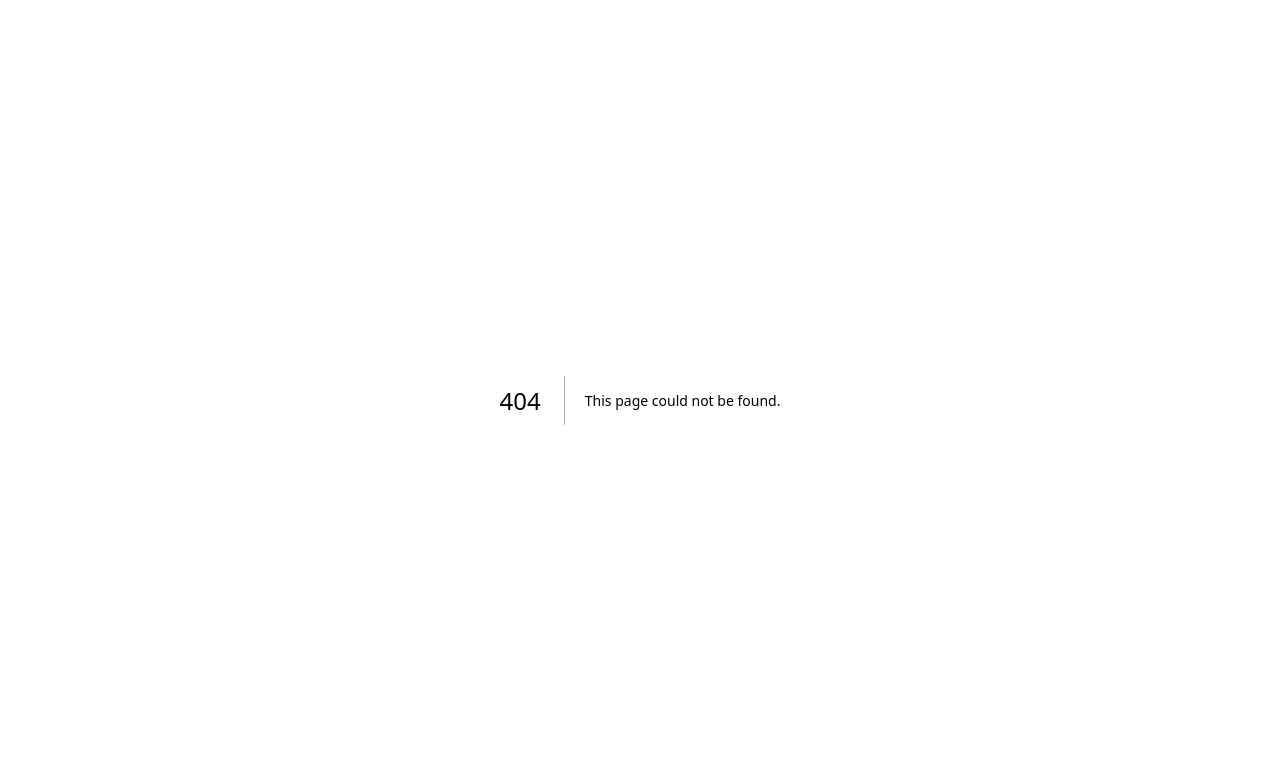
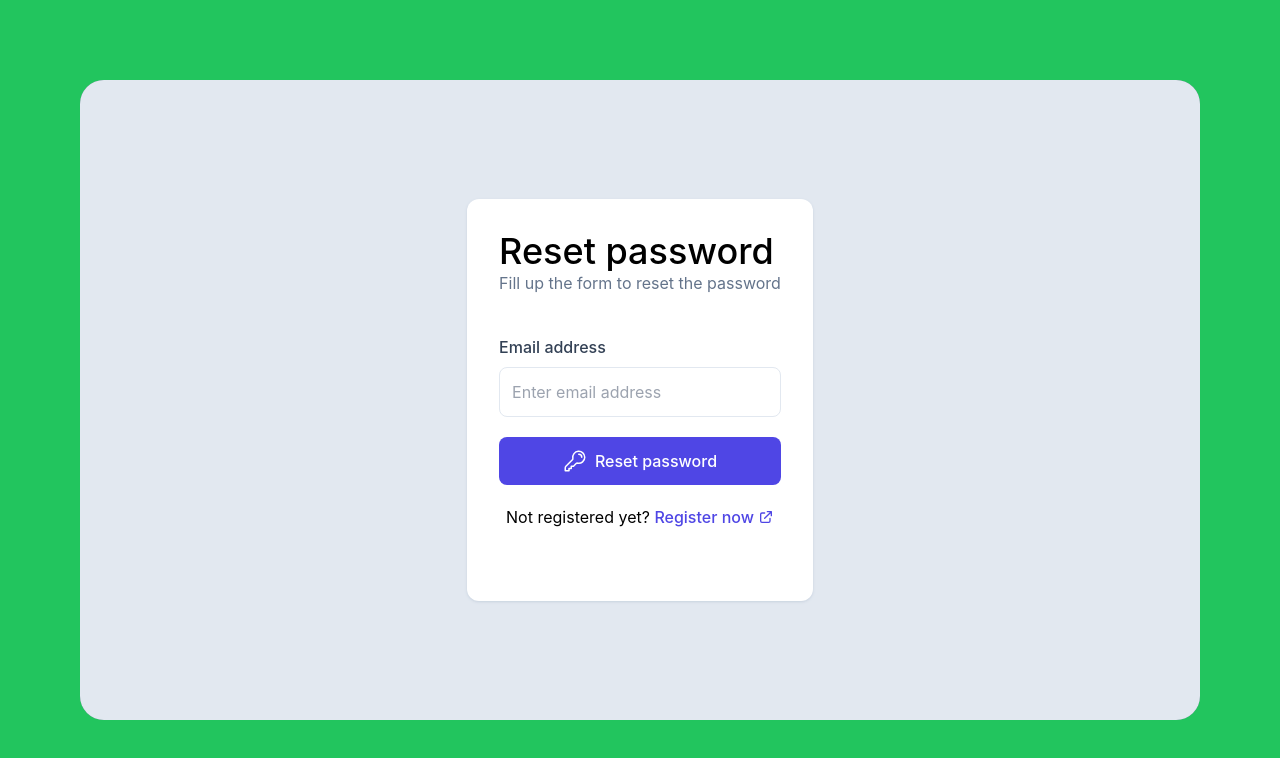
Before and after one commit to Ruan-Azeredo/MyComponents, a Next.js app: page /ResetPassword in a window 1280 px wide. Before the commit this address had no page. Shown: the top 758 px of the page. Built offline with nearby package versions, Linux system fonts and the light colour scheme.

Commit message:
:sparkles: feat: ResetPassword component

```diff
--- /dev/null
+++ b/pages/ResetPassword.jsx
@@ -0,0 +1,37 @@
+import Layout from "../components/Layout";
+
+export default function ResetPassword() {
+    return (
+        <Layout>
+            <body className="antialiased bg-slate-200 h-full w-full justify-center items-center flex rounded-3xl">
+                <div className="max-w-lg mx-min my-10 bg-white p-8 rounded-xl shadow shadow-slate-300">
+                    <h1 className="text-4xl font-medium">Reset password</h1>
+                    <p className="text-slate-500">Fill up the form  to reset the password</p>
+                    <form action="" className="my-10">
+                        <div className="flex flex-col space-y-5">
+                            <label htmlFor="email">
+                                <p className="font-medium text-slate-700 pb-2">Email address</p>
+                                <input type="text" placeholder="Enter email address" className="w-full py-3 border border-slate-200 rounded-lg px-3 focus:outline-none focus:border-slate-500 hover:shadow" />
+                            </label>
+                            <button className="w-full py-3 font-medium text-white bg-indigo-600 rounded-lg border-indigo-400 hover:shadow inline-flex space-x-2 items-center justify-center">
+                            <svg xmlns="http://www.w3.org/2000/svg" fill="none" viewBox="0 0 24 24" stroke-width="1.5" stroke="currentColor" class="w-6 h-6">
+                                <path stroke-linecap="round" stroke-linejoin="round" d="M15.75 5.25a3 3 0 013 3m3 0a6 6 0 01-7.029 5.912c-.563-.097-1.159.026-1.563.43L10.5 17.25H8.25v2.25H6v2.25H2.25v-2.818c0-.597.237-1.17.659-1.591l6.499-6.499c.404-.404.527-1 .43-1.563A6 6 0 1121.75 8.25z" />
+                                </svg>
+                                <span>Reset password</span>
+                            </button>
+                            <p className="text-center">
+                                Not registered yet? <a href="" className="text-indigo-600 font-medium inline-flex space-x-1 items-center"><span>Register now</span>
+                                    <span>
+                                        <svg xmlns="http://www.w3.org/2000/svg" class="h-4 w-4" fill="none" viewBox="0 0 24 24" stroke="currentColor" stroke-width="2">
+                                            <path stroke-linecap="round" stroke-linejoin="round" d="M10 6H6a2 2 0 00-2 2v10a2 2 0 002 2h10a2 2 0 002-2v-4M14 4h6m0 0v6m0-6L10 14" />
+                                        </svg>
+                                    </span>
+                                </a>
+                            </p>
+                        </div>
+                    </form>
+                </div>
+            </body>
+        </Layout>
+    )
+}
```
